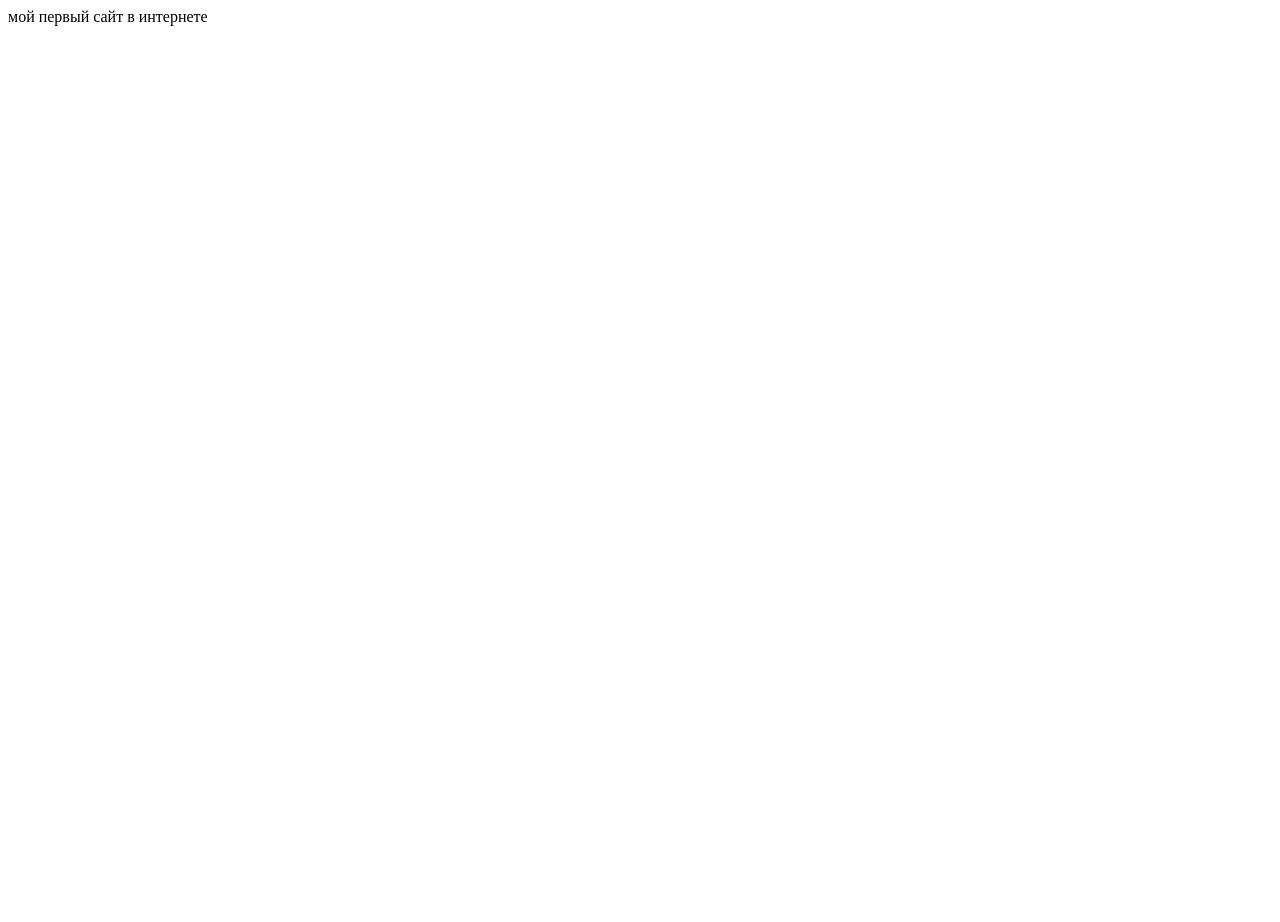
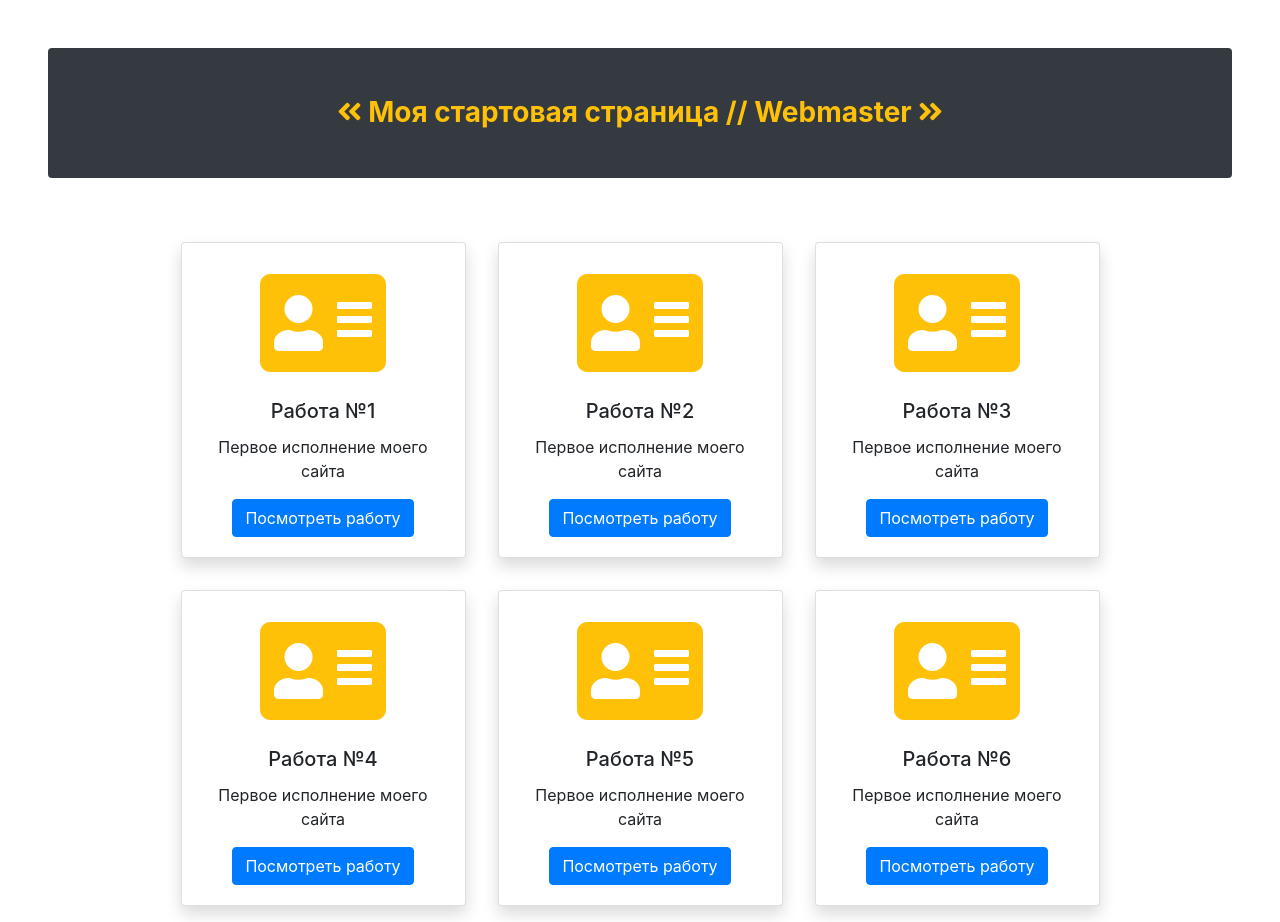
Before and after one commit to atrme16/atrme16.github.io, a plain HTML site: page index.html in a window 1280 px wide. Before the commit the page ends 800 px from the top, so only its background shows below. Drawn offline with nearby package versions, Linux system fonts and the light colour scheme.

Commit message:
Add files via upload

```diff
--- a/index.html
+++ b/index.html
@@ -1 +1,92 @@
-мой первый сайт в интернете
+<!doctype html>
+<html lang="ru">
+
+<head>
+  <!-- Required meta tags -->
+  <meta charset="utf-8">
+  <meta name="viewport" content="width=device-width, initial-scale=1, shrink-to-fit=no">
+
+  <!-- Bootstrap CSS -->
+  <link rel="stylesheet" href="https://stackpath.bootstrapcdn.com/bootstrap/4.3.1/css/bootstrap.min.css"
+    integrity="sha384-ggOyR0iXCbMQv3Xipma34MD+dH/1fQ784/j6cY/iJTQUOhcWr7x9JvoRxT2MZw1T" crossorigin="anonymous">
+  <!-- подключаем иконочный шрифт -->
+  <link rel="stylesheet" href="https://use.fontawesome.com/releases/v5.8.1/css/all.css"
+    integrity="sha384-50oBUHEmvpQ+1lW4y57PTFmhCaXp0ML5d60M1M7uH2+nqUivzIebhndOJK28anvf" crossorigin="anonymous">
+  <title>Стартавая страница</title>
+</head>
+
+<body>
+  <h1 class="font-weight-bold h3 text-center m-5 p-5 bg-dark text-warning rounded">
+    <i class="fas fa-angle-double-left"></i>
+    Моя стартовая страница // Webmaster
+    <i class="fas fa-angle-double-right"></i>
+  </h1>
+  <div class="container">
+    <div class="row d-flex justify-content-center">
+      <div class="card col-3 text-center m-3 shadow">
+        <i class="fas fa-address-card fa-7x mt-4 text-warning"></i>
+
+        <div class="card-body">
+          <h5 class="card-title">Работа №1</h5>
+          <p class="card-text">Первое исполнение моего сайта</p>
+          <a href="#" class="btn btn-primary">Посмотреть работу</a>
+        </div>
+      </div>
+      <div class="card col-3 text-center m-3 shadow">
+        <i class="fas fa-address-card fa-7x mt-4 text-warning"></i>
+        <div class="card-body">
+          <h5 class="card-title">Работа №2</h5>
+          <p class="card-text">Первое исполнение моего сайта</p>
+          <a href="#" class="btn btn-primary">Посмотреть работу</a>
+        </div>
+      </div>
+      <div class="card col-3 text-center m-3 shadow">
+        <i class="fas fa-address-card fa-7x mt-4 text-warning"></i>
+        <div class="card-body">
+          <h5 class="card-title">Работа №3</h5>
+          <p class="card-text">Первое исполнение моего сайта</p>
+          <a href="#" class="btn btn-primary">Посмотреть работу</a>
+        </div>
+      </div>
+      <div class="card col-3 text-center m-3 shadow">
+        <i class="fas fa-address-card fa-7x mt-4 text-warning"></i>
+        <div class="card-body">
+          <h5 class="card-title">Работа №4</h5>
+          <p class="card-text">Первое исполнение моего сайта</p>
+          <a href="#" class="btn btn-primary">Посмотреть работу</a>
+        </div>
+      </div>
+      <div class="card col-3 text-center m-3 shadow">
+        <i class="fas fa-address-card fa-7x mt-4 text-warning"></i>
+        <div class="card-body">
+          <h5 class="card-title">Работа №5</h5>
+          <p class="card-text">Первое исполнение моего сайта</p>
+          <a href="#" class="btn btn-primary">Посмотреть работу</a>
+        </div>
+      </div>
+      <div class="card col-3 text-center m-3 shadow">
+        <i class="fas fa-address-card fa-7x mt-4 text-warning"></i>
+        <div class="card-body">
+          <h5 class="card-title">Работа №6</h5>
+          <p class="card-text">Первое исполнение моего сайта</p>
+          <a href="#" class="btn btn-primary">Посмотреть работу</a>
+        </div>
+      </div>
+    </div>
+  </div>
+
+
+  <!-- Optional JavaScript -->
+  <!-- jQuery first, then Popper.js, then Bootstrap JS -->
+  <script src="https://code.jquery.com/jquery-3.3.1.slim.min.js"
+    integrity="sha384-q8i/X+965DzO0rT7abK41JStQIAqVgRVzpbzo5smXKp4YfRvH+8abtTE1Pi6jizo"
+    crossorigin="anonymous"></script>
+  <script src="https://cdnjs.cloudflare.com/ajax/libs/popper.js/1.14.7/umd/popper.min.js"
+    integrity="sha384-UO2eT0CpHqdSJQ6hJty5KVphtPhzWj9WO1clHTMGa3JDZwrnQq4sF86dIHNDz0W1"
+    crossorigin="anonymous"></script>
+  <script src="https://stackpath.bootstrapcdn.com/bootstrap/4.3.1/js/bootstrap.min.js"
+    integrity="sha384-JjSmVgyd0p3pXB1rRibZUAYoIIy6OrQ6VrjIEaFf/nJGzIxFDsf4x0xIM+B07jRM"
+    crossorigin="anonymous"></script>
+</body>
+
+</html>
```
